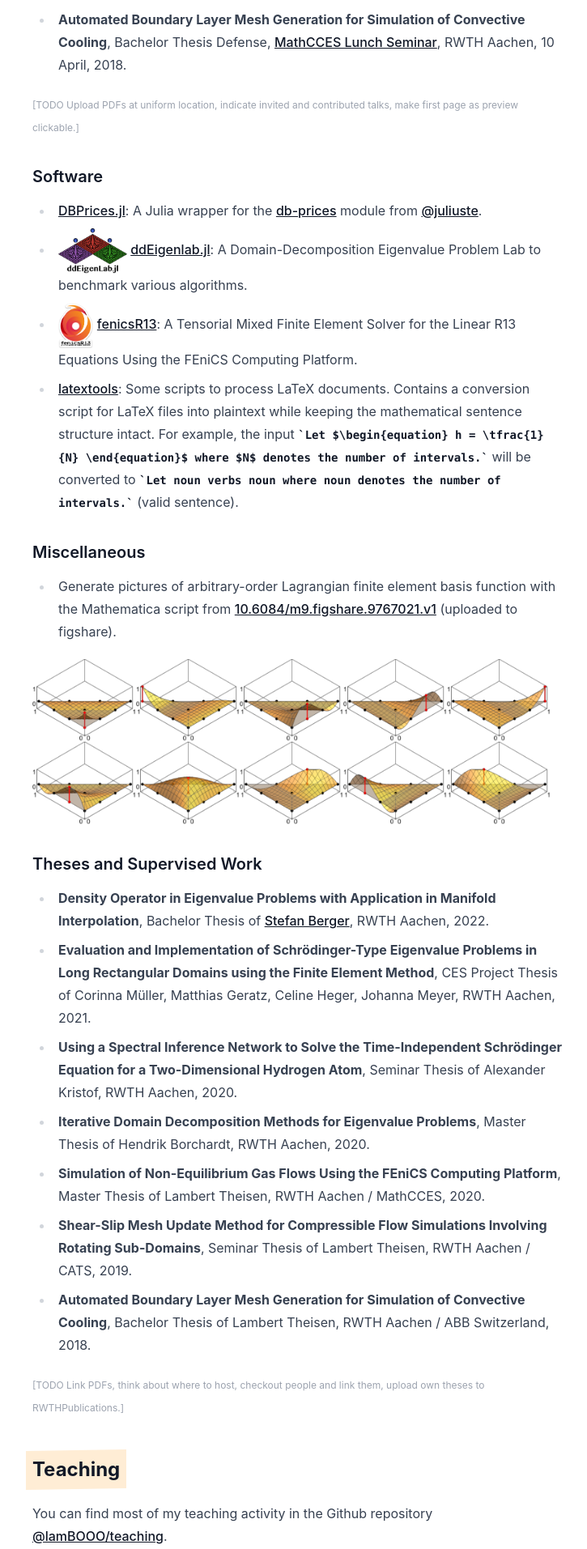
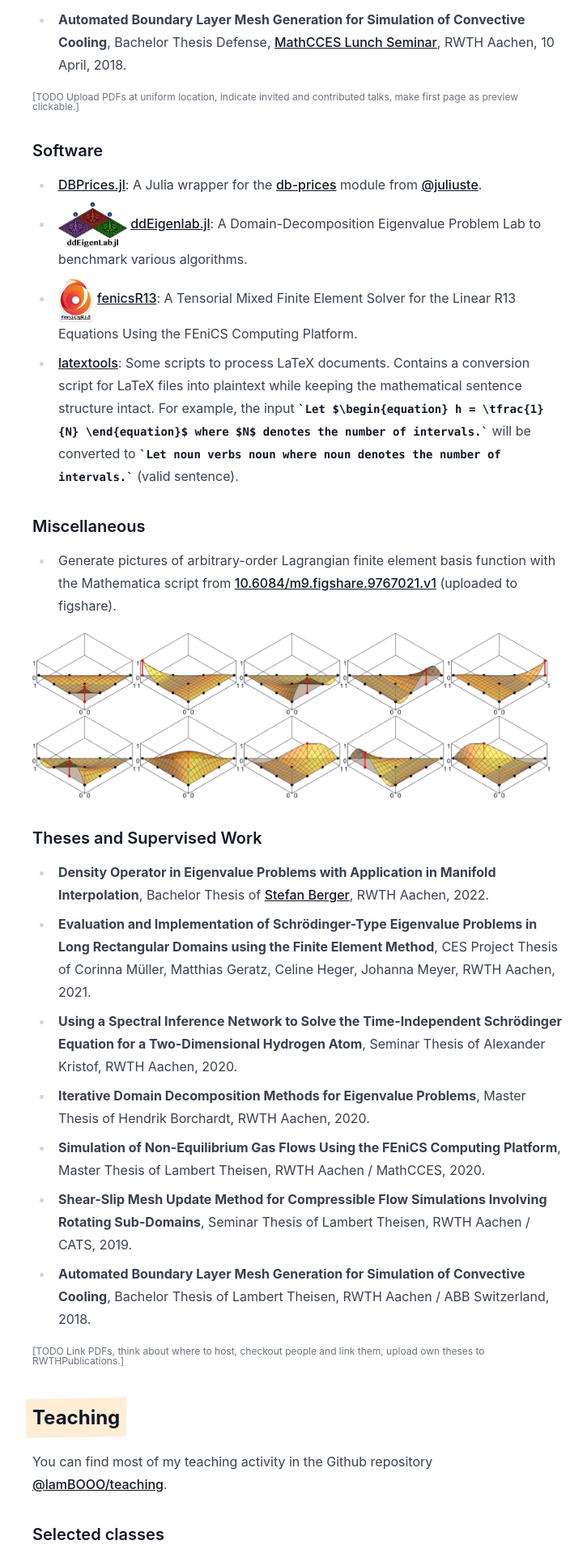
Before and after one commit to lamBOOO/thsn.dev, a Next.js app: page / in a window 1280 px wide. Shown: the part 3147-5060 px from the top of the page at 81% size, without its empty margins (272-997 px from the left). Built offline with nearby package versions, Linux system fonts and the light colour scheme.

Commit message:
Improve contrast for TODO links and size

```diff
--- a/pages/index.tsx
+++ b/pages/index.tsx
@@ -533,9 +533,7 @@ export default function Home({ allPostsData }: any) {
               <b>Automated Boundary Layer Mesh Generation for Simulation of Convective Cooling</b>, Bachelor Thesis Defense, <Link href="https://www.mathcces.rwth-aachen.de/4events/start">MathCCES Lunch Seminar</Link>, RWTH Aachen, 10 April, 2018.
             </li>
           </ul>
-          <p>
-            <span className='text-xs text-gray-400'>[TODO Upload PDFs at uniform location, indicate invited and contributed talks, make first page as preview clickable.]</span>
-          </p>
+          <p className='text-xs text-gray-500 leading-3'>[TODO Upload PDFs at uniform location, indicate invited and contributed talks, make first page as preview clickable.]</p>
 
           <h3>Software</h3>
           <ul>
@@ -680,9 +678,7 @@ export default function Home({ allPostsData }: any) {
               <b>Automated Boundary Layer Mesh Generation for Simulation of Convective Cooling</b>, Bachelor Thesis of Lambert Theisen, RWTH Aachen / ABB Switzerland, 2018.
             </li>
           </ul>
-          <p>
-            <span className='text-xs text-gray-400'>[TODO Link PDFs, think about where to host, checkout people and link them, upload own theses to RWTHPublications.]</span>
-          </p>
+          <p className='text-xs text-gray-500 leading-3'>[TODO Link PDFs, think about where to host, checkout people and link them, upload own theses to RWTHPublications.]</p>
 
           <h2 id="teaching" className='scroll-mt-20'>
             <span className="before:block before:absolute before:-inset-2 before:-skew-y-1 before:bg-orange-100 relative inline-block"><span className="relative">Teaching</span></span>
@@ -782,7 +778,7 @@ export default function Home({ allPostsData }: any) {
                 </div>
             )
           }
-          <span className='text-xs text-gray-400'>[TODO: Add PDFs previews of notes]</span>
+          <p className='text-xs text-gray-500 leading-3'>[TODO: Add PDFs previews of notes]</p>
 
           <h2 id="projects" className="scroll-mt-20">
             <span className="before:block before:absolute before:-inset-2 before:-skew-y-1 before:bg-blue-100 relative inline-block"><span className="relative">Selected Projects</span></span>
@@ -1035,7 +1031,7 @@ export default function Home({ allPostsData }: any) {
               left="ACoM @ RWTH Aachen"
               right="LINK"
               lc="bg-[#00549f]"
-              rc="bg-[#407fb7]"
+              rc="bg-[#356997]"
               textcolor="text-white"
             />
             <Badge
@@ -1043,8 +1039,8 @@ export default function Home({ allPostsData }: any) {
               icon={<FontAwesomeIcon icon={faBuildingColumns} />}
               left="NMH/IANS @ University of Stuttgart"
               right="LINK"
-              lc="bg-gray-50"
-              rc="bg-white"
+              lc="bg-gray-100"
+              rc="bg-gray-50"
               textcolor="text-[#323232]"
             />
           </div>
@@ -1083,8 +1079,7 @@ export default function Home({ allPostsData }: any) {
             <br />
           </p>
 
-          <span className='text-xs text-gray-400'>[TODO Add small CV section with logos and timeline.]</span>
-          <span className='text-xs text-gray-400'>[TODO Add better email obfuscate strategy.]</span>
+          <p className='text-xs text-gray-500 leading-3'>[TODO Add small CV section with logos and timeline.] [TODO Add better email obfuscate strategy.]</p>
 
         </main>
         <Footer />
```
